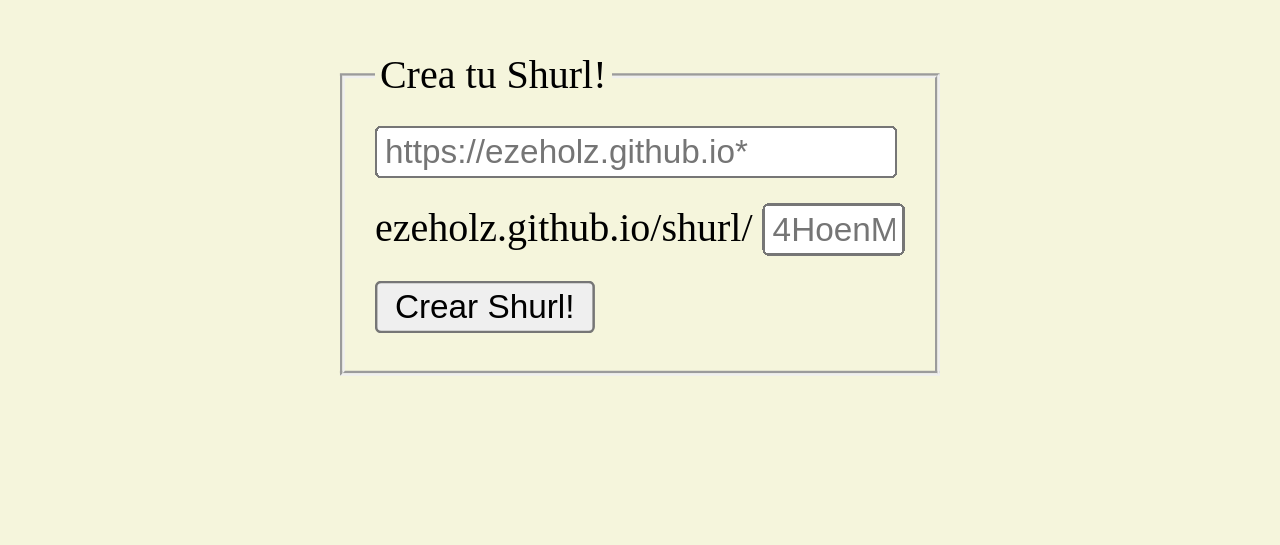
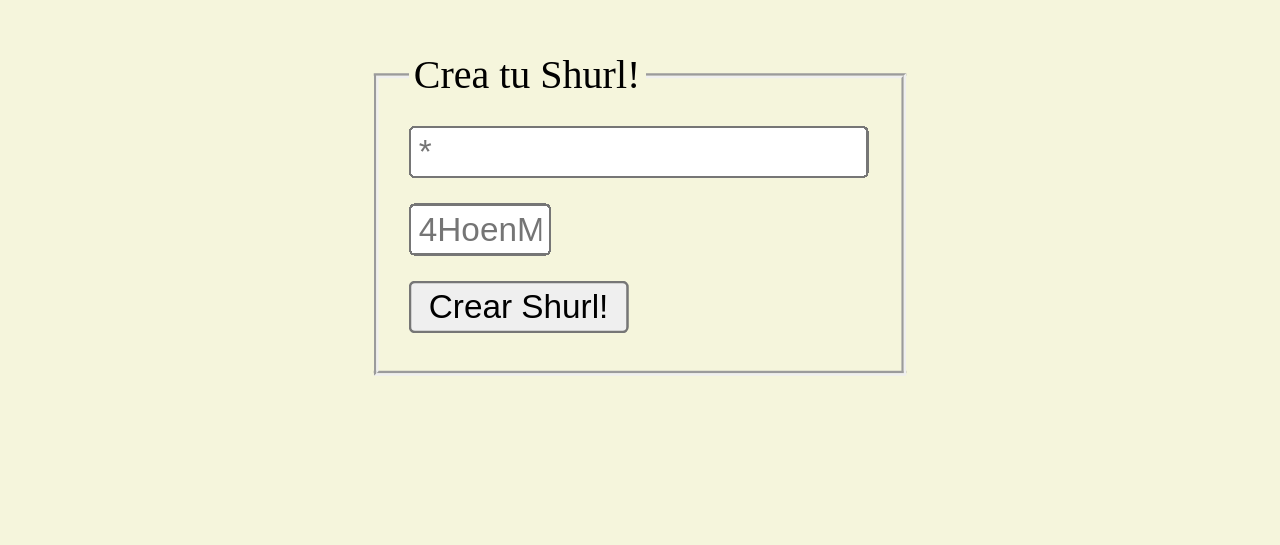
Before and after one commit to ezeholz/shurl, a plain HTML site: page index.html in a window 1280 px wide. Shown: the part 186-731 px from the top of the page. Drawn offline with Linux system fonts and the light colour scheme.

Commit message:
Update index.html

```diff
--- a/index.html
+++ b/index.html
@@ -16,8 +16,8 @@
         <form action="" class="centrado" onsubmit="createShurl(event, this)">
             <fieldset>
                 <legend>Crea tu Shurl!</legend>
-                <input type="url" id="urlsh" title="Url a Acortar" placeholder="https://ezeholz.github.io*" style="width: 95%;" required><br>
-                <label for="idsh">ezeholz.github.io/shurl/</label>
+                <input type="url" id="urlsh" title="Url a Acortar" placeholder="*" style="width: 95%;" required><br>
+                <label for="idsh"></label>
                 <input type="text" id="idsh" title="ID" size="4" placeholder="Aaa3gS" maxlength="6" onkeyup="validarCode(this)"><br>
                 <input type="submit" id="subsh"value="Crear Shurl!">
             </fieldset>
@@ -30,5 +30,7 @@
     </body>
     <script>
         document.getElementById('idsh').placeholder = createid(6)
+        document.getElementById('urlsh').placeholder = repo+"*"
+        document.getElementsByTagName('label')[0].innerText = repo
     </script>
 </html>
```
